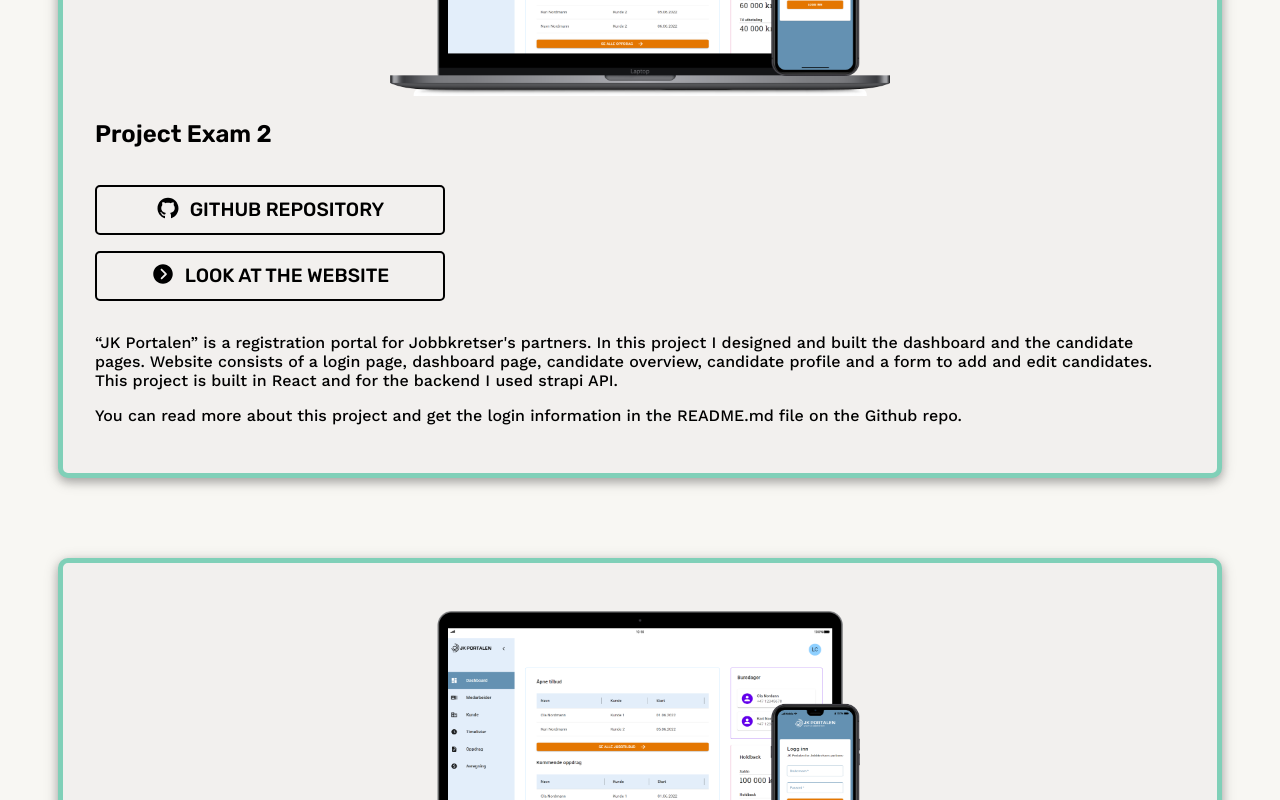
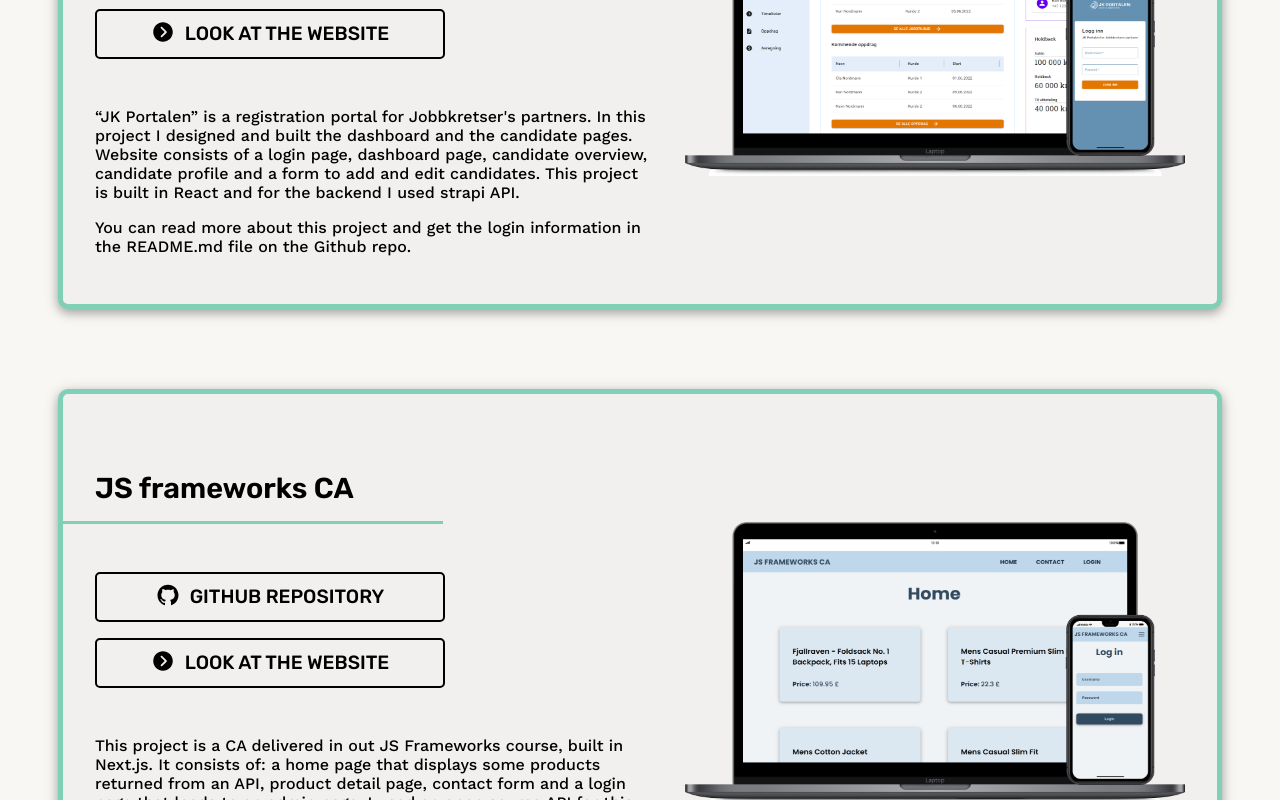
Before and after one commit to LinnSC/portfolio2, a Next.js app: page / in a window 1280 px wide. Shown: the part 1120-1920 px from the top of the page. Built offline with nearby package versions, Linux system fonts and the light colour scheme.

Commit message:
add images and styling

```diff
--- a/components/layout/Nav.js
+++ b/components/layout/Nav.js
@@ -3,7 +3,6 @@ import NextLink from "next/link";
 import { FaLinkedinIn } from "react-icons/fa";
 import { AiFillGithub } from "react-icons/ai";
 import { Link, animateScroll as scroll } from "react-scroll";
-import { useState } from "react";
 
 export default function Nav() {
   return (
@@ -12,6 +11,7 @@ export default function Nav() {
         <ul>
           <li>
             <Link
+              to="/"
               className={styles.scrollLink}
               onClick={() => scroll.scrollToTop()}
               smooth={true}
@@ -32,10 +32,15 @@ export default function Nav() {
           </li>
           <li className={styles.some}>
             <NextLink href="https://github.com/LinnSC">
-              <AiFillGithub className={styles.icon} />
+              <a>
+                <AiFillGithub className={styles.icon} />
+              </a>
             </NextLink>
+
             <NextLink href="https://www.linkedin.com/in/linn-corneliussen-246b0b56/">
-              <FaLinkedinIn className={styles.icon} />
+              <a>
+                <FaLinkedinIn className={styles.icon} />
+              </a>
             </NextLink>
           </li>
         </ul>
--- a/data/ProjectData.js
+++ b/data/ProjectData.js
@@ -16,8 +16,8 @@ export const projectData = [
     title: "JS frameworks CA",
     linkGithub:
       "https://github.com/Noroff-FEU-Assignments/js-frameworks-course-assignment-LinnSC",
-    linkWebsite: "https://project-exam2.vercel.app/",
-    src: "/assets/images/project-exam.png",
+    linkWebsite: "https://js-frameworks-course-assignment-linn-sc.vercel.app/",
+    src: "/assets/images/js-frameworks.png",
 
     description: `This project is a CA delivered in out JS Frameworks course, built in Next.js. It consists of: a home page that displays some products returned from an API, product detail page, contact form and a login page that leads to an admin page. I used an open source API for this project.`,
     readMore:
@@ -28,7 +28,7 @@ export const projectData = [
     title: "Semester project 2",
     linkGithub: "https://github.com/LinnSC/semester-project-2",
     linkWebsite: "https://preloved.netlify.app/",
-    src: "/assets/images/project-exam.png",
+    src: "/assets/images/semester-project.png",
 
     description: `“Pre loved” is a vintage online store, selling vintage luxury items such as bags, shoes and jewelry. This website has one customer-facing section and one admin section. The costumers-facing pages consists of; a home page, products page, product details page and a shopping cart. In the admin pages you can add, edit and delete products. This project is built with vanilla javascript, html and sass, for the backend I used strapi API.`,
     readMore:
--- a/styles/Cards.module.scss
+++ b/styles/Cards.module.scss
@@ -1,13 +1,42 @@
 @import "./partials/variables";
 @import "./partials/include-media";
 
+// Card layout start
+
+.projectCard {
+  display: grid;
+  column-gap: 2rem;
+  grid-template:
+    "image"
+    "text";
+  @include media(">=desktop") {
+    grid-template: "text image";
+  }
+}
+
+.imgContainer {
+  grid-area: image;
+  align-self: center;
+}
+
+.textContainer {
+  grid-area: text;
+  align-self: center;
+}
+
+// Card layout end
+
 .projectCard {
   border: 5px solid $secondary-colour;
-  padding: 3rem 2rem;
+  padding: 2rem 1rem;
   border-radius: 10px;
   box-shadow: $box-shadow;
   background-color: $secondary-colour-opacity;
   background-color: $alt-background-colour;
+
+  @include media(">=tablet") {
+    padding: 3rem 2rem;
+  }
 }
 
 .imgContainer {
@@ -15,6 +44,10 @@
   margin: 0 auto;
 
   @include media(">=tablet") {
+    width: 400px;
+  }
+
+  @include media(">=desktop") {
     width: 500px;
   }
 }
@@ -23,6 +56,24 @@
   display: flex;
   flex-direction: column;
   row-gap: 2rem;
+  @include media(">=desktop") {
+    row-gap: 3rem;
+  }
+}
+
+.headingContainer::after {
+  content: "";
+  display: block;
+  height: 3px;
+  width: 265px;
+  margin-left: -1rem;
+  background-color: $secondary-colour;
+  margin-top: 1rem;
+
+  @include media(">=tablet") {
+    margin-left: -2rem;
+    width: 380px;
+  }
 }
 
 .btnContainer {
--- a/styles/Index.module.scss
+++ b/styles/Index.module.scss
@@ -2,7 +2,7 @@
 @import "./partials/include-media";
 
 .projectSection {
-  max-width: 1500px;
+  max-width: 1200px;
   display: flex;
   flex-direction: column;
   row-gap: 5rem;
--- a/styles/global.scss
+++ b/styles/global.scss
@@ -32,6 +32,9 @@ h3 {
   margin-bottom: 5px;
   font-weight: 600;
   font-size: 1.5rem;
+  @include media(">=tablet") {
+    font-size: 1.8rem;
+  }
 }
 
 p {
```
Also changed, not shown: public/assets/images/js-frameworks.png (added), public/assets/images/semester-project.png (added).
